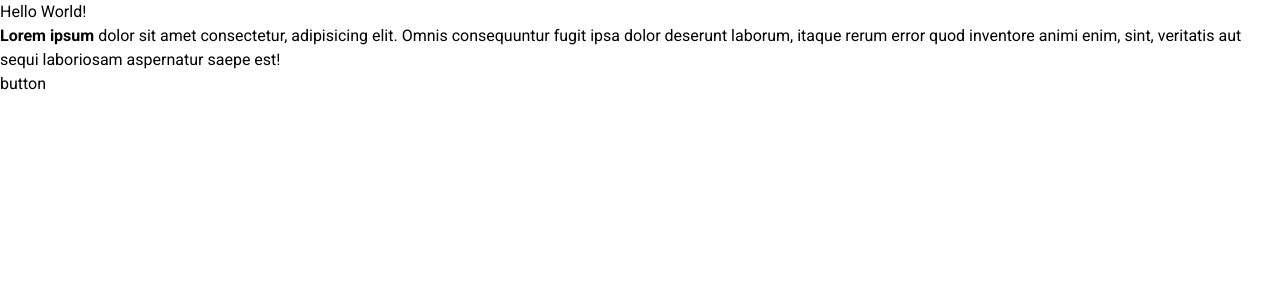
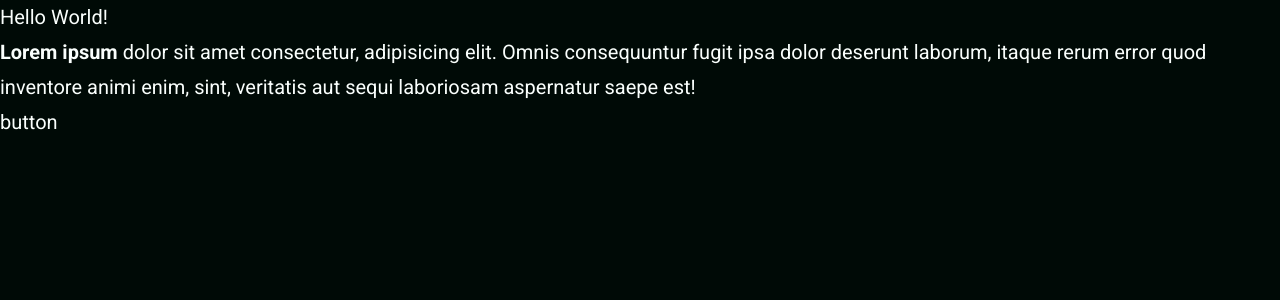
Before and after one commit to codi-Andre/shopping-list, a Next.js app: page / in a window 1280 px wide. Shown: the top 300 px of the page. Built offline with nearby package versions, Linux system fonts and the light colour scheme.

Commit message:
style: add basic styles

```diff
--- a/src/app/globals.css
+++ b/src/app/globals.css
@@ -3,9 +3,115 @@
 @tailwind utilities;
 
 @layer base {
+  :root {
+    --color-text: #000503;
+    --color-background: #f5fffb;
+    --color-primary: #02de91;
+    --color-secondary: #b4fee4;
+    --color-accent: #02e394;
+  }
+  .dark {
+    --color-text: #fafffd;
+    --color-background: #000a06;
+    --color-primary: #21fdb0;
+    --color-secondary: #014b31;
+    --color-accent: #1cfdae;
+  }
+
+  html {
+    @apply text-sm;
+  }
+
+  h2 {
+    @apply text-lg font-medium;
+  }
+
+  h3 {
+    @apply text-base font-medium;
+  }
+
+  /* xs */
+  @media (min-width: 480px) {
+    html {
+      @apply text-base;
+    }
+
+    h2 {
+      @apply text-xl;
+    }
+
+    h3 {
+      @apply text-lg;
+    }
+  }
+
+  /* lg */
+  @media (min-width: 1024px) {
+    html {
+      @apply text-lg;
+    }
+
+    h2 {
+      @apply text-2xl;
+    }
+
+    h3 {
+      @apply text-xl;
+    }
+  }
+
+  /* xl */
+  @media (min-width: 1280px) {
+    html {
+      @apply text-xl;
+    }
+
+    h2 {
+      @apply text-3xl;
+    }
+
+    h3 {
+      @apply text-2xl;
+    }
+  }
 }
 
 @layer components {
+  .btn {
+    font-weight: 500;
+    padding: 0.5rem 1rem;
+    border-radius: 8px;
+    box-shadow: 0 4px var(--color-secondary);
+    transition: translate 0.5s;
+  }
+
+  .btn span {
+    display: inline-block;
+    position: relative;
+    transition: 0.5s;
+  }
+
+  .btn span::after {
+    position: absolute;
+    opacity: 0;
+    top: 0;
+    right: 0;
+    transition: 0.5s;
+  }
+
+  .btn:hover span {
+    padding-right: 1rem;
+  }
+
+  .btn:hover span:after {
+    opacity: 1;
+    right: 0;
+  }
+
+  .btn:active {
+    box-shadow: 0 2px var(--color-accent);
+    transform: translateY(2px);
+  }
 }
 
 @layer utilities {
--- a/src/app/layout.tsx
+++ b/src/app/layout.tsx
@@ -18,8 +18,10 @@ export default function RootLayout({
   children: React.ReactNode
 }) {
   return (
-    <html lang="en">
-      <body className={roboto.className}>{children}</body>
+    <html className="dark" lang="en">
+      <body className={`${roboto.className} bg-background text-text`}>
+        {children}
+      </body>
     </html>
   )
 }
--- a/tailwind.config.ts
+++ b/tailwind.config.ts
@@ -1,15 +1,35 @@
 import type { Config } from "tailwindcss"
 
 const config: Config = {
+  darkMode: "class",
   content: [
     "./src/pages/**/*.{js,ts,jsx,tsx,mdx}",
     "./src/components/**/*.{js,ts,jsx,tsx,mdx}",
     "./src/app/**/*.{js,ts,jsx,tsx,mdx}"
   ],
   theme: {
+    container: {
+      center: true
+    },
     extend: {
+      container: {
+        screens: {
+          xs: "480px",
+          sm: "640px",
+          md: "768px",
+          lg: "1024px",
+          xl: "1280px"
+        }
+      },
       screens: {
         xs: "480px"
+      },
+      colors: {
+        text: "var(--color-text)",
+        background: "var(--color-background)",
+        primary: "var(--color-primary)",
+        secondary: "var(--color-secondary)",
+        accent: "var(--color-accent)"
       }
     }
   },
```
Also changed, not shown: .prettierrc.json.
